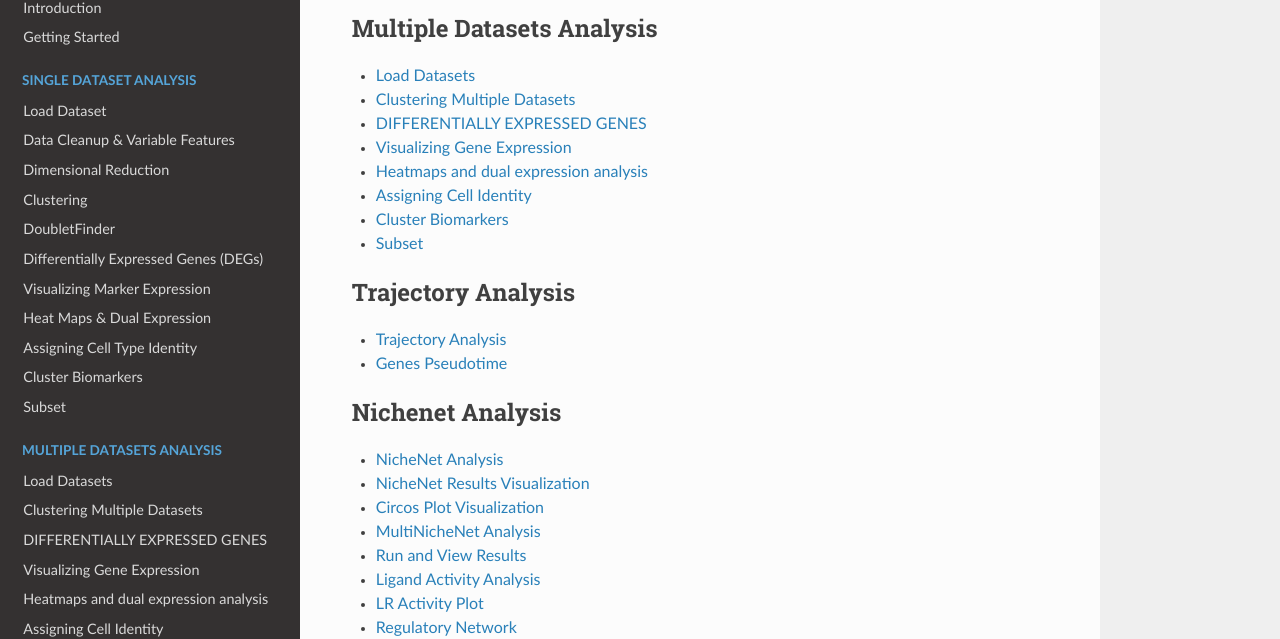
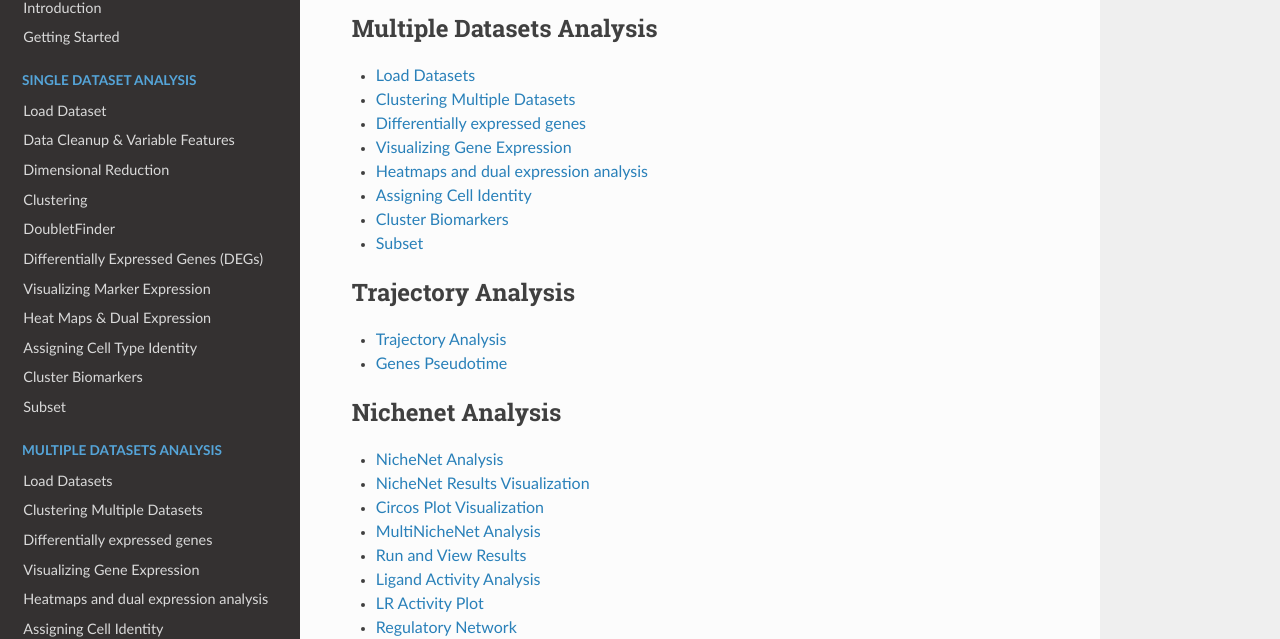
Before and after one commit to GaspardMacaux/Documentation_app, a Sphinx documentation site: the page built from docs/source/index.rst, in a window 1280 px wide and 900 px high, scrolled down 1654 px. Shown: the part 144-783 px from the top of the window. Built offline with Sphinx 7.4.7 and the Read the Docs theme 3.1.0, drawn with Linux system fonts in a browser that asks for light colours.

```diff
--- a/docs/source/multiple_datasets_analysis/differential_expression_merge.rst
+++ b/docs/source/multiple_datasets_analysis/differential_expression_merge.rst
@@ -1,4 +1,4 @@
-DIFFERENTIALLY EXPRESSED GENES
+Differentially expressed genes
 ==============================
 
 Overview
```
Also changed, not shown: docs/source/_static/images/trajectory_analysis/genes_pseudotime_2.png, 2 other files.
